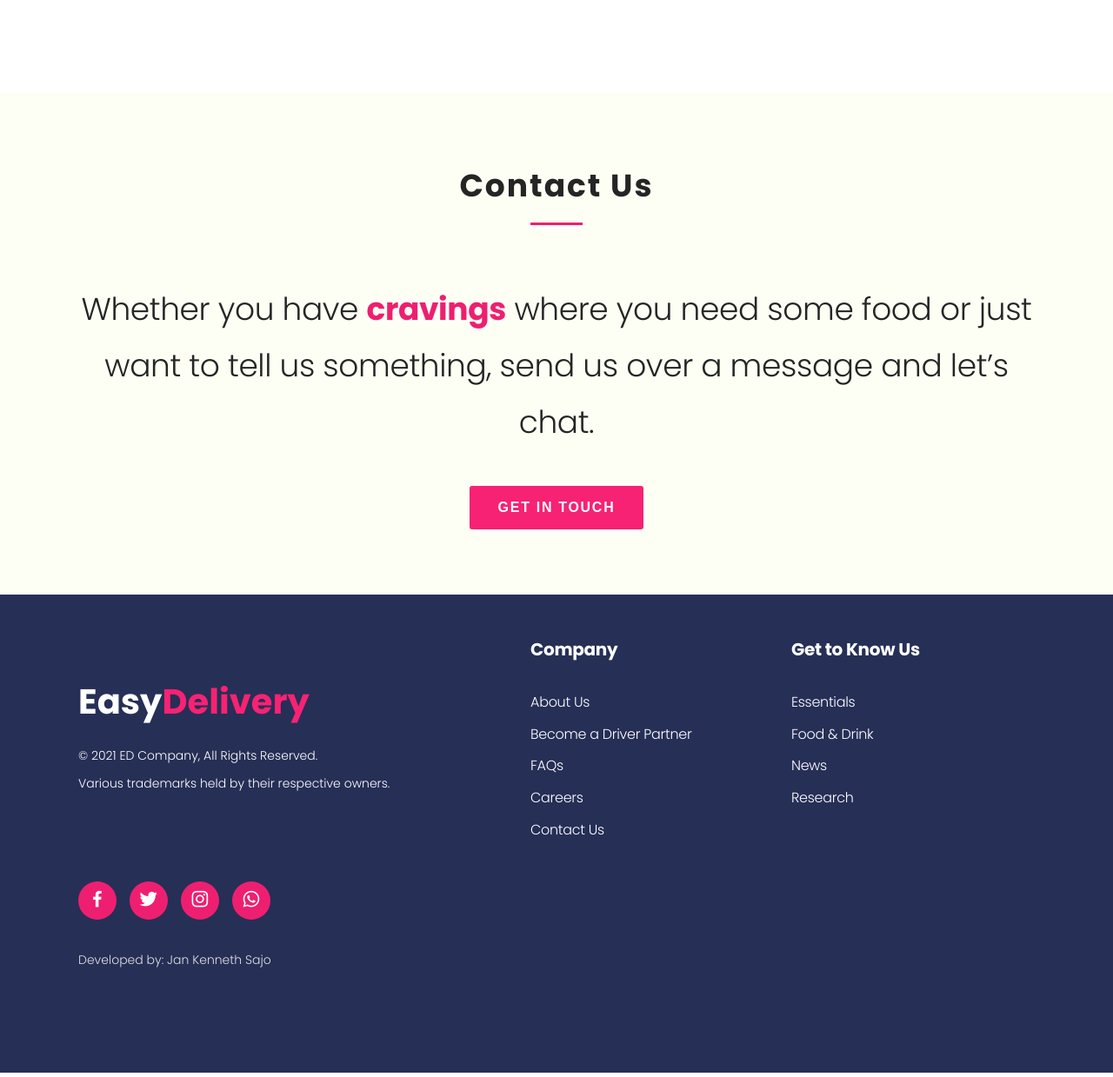
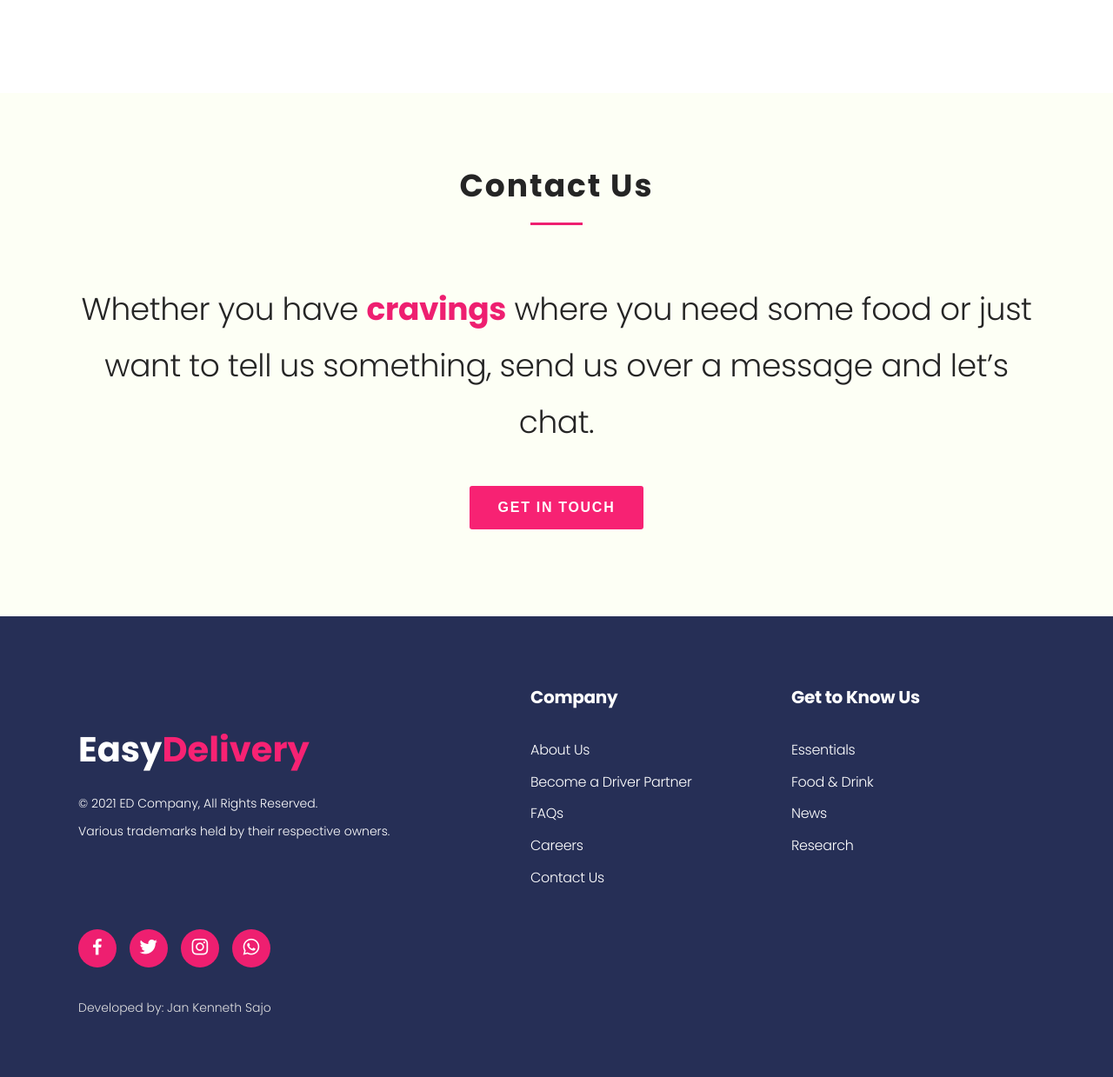
Before and after one commit to nethsajo/responsive-delivery-website, a plain HTML site: page index.html in a window 1280 px wide. Shown: the part 2243-3482 px from the top of the page at 87% size. Drawn offline with nearby package versions, Linux system fonts and the light colour scheme.

Commit message:
Fixed layout

```diff
--- a/assets/scss/components/_contact.scss
+++ b/assets/scss/components/_contact.scss
@@ -3,8 +3,7 @@
 .contact {
   width: 100%;
   background: #fdfff5;
-  padding-top: 50px;
-  padding-bottom: 75px;
+  padding: 50px 0;
 
   &__content {
     display: flex;
@@ -41,6 +40,7 @@
       color: var(--white-text-color);
       letter-spacing: 1.7px;
       transition: var(--transition);
+      margin-bottom: 50px;
 
       &:hover {
         background: var(--primary-color);
--- a/assets/scss/components/_footer.scss
+++ b/assets/scss/components/_footer.scss
@@ -1,10 +1,11 @@
 .footer {
+  position: relative;
   background: var(--secondary-color);
   width: 100%;
-  padding: 100px 0;
-  height: auto;
   color: #fff;
   line-height: 2.3;
+  top: 80px;
+  padding: 50px 0;
 
   .flex {
     flex-direction: row;
```
Also changed, not shown: assets/css/styles.css.
